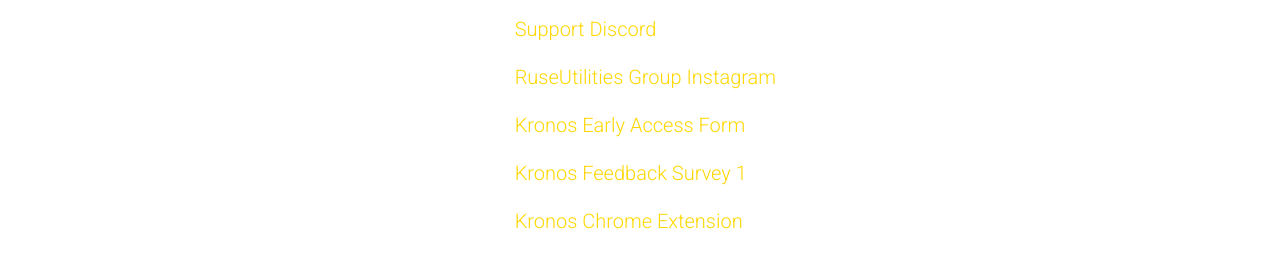
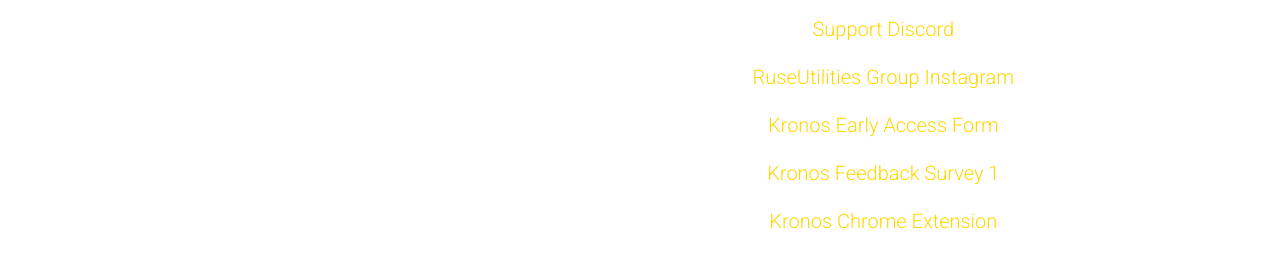
Before and after one commit to RuseUtilities-Group/Kronos, a plain HTML site: page links.html in a window 1280 px wide. Shown: the part 407-686 px from the top of the page. Drawn offline with Linux system fonts and the light colour scheme.

Commit message:
Update links.html

```diff
--- a/links.html
+++ b/links.html
@@ -49,7 +49,7 @@
   <main style="text-align:center">
 
   	<h2>Below are some useful links:</h2>
-  	<div style="font-size: 20px !important;padding: 20px;text-decoration: none !important;text-align: left;margin-left: 38.5%;">
+  	<div style="font-size: 20px !important;padding: 20px;text-decoration: none !important;text-align: centre;margin-left: 38.5%;">
   	<a href="https://mail.google.com/mail/u/0/#inbox" target="_blank" class="link">Gmail</a><br><br>
   	<a href="https://jamesruseahs.sentral.com.au/portal/login" target="_blank" class="link">Sentral</a><br><br>
   	<a href="https://sites.google.com/jamesruse.nsw.edu.au/intranet" target="_blank" class="link">School Intranet</a><br><br>
```
